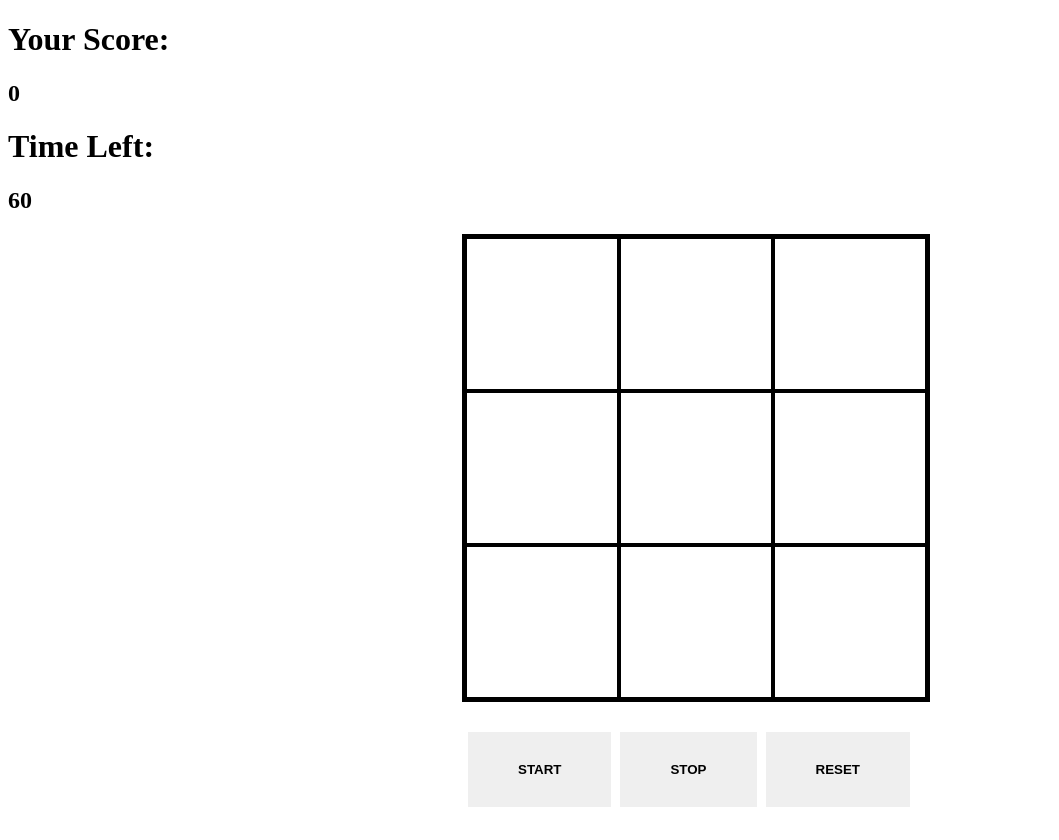
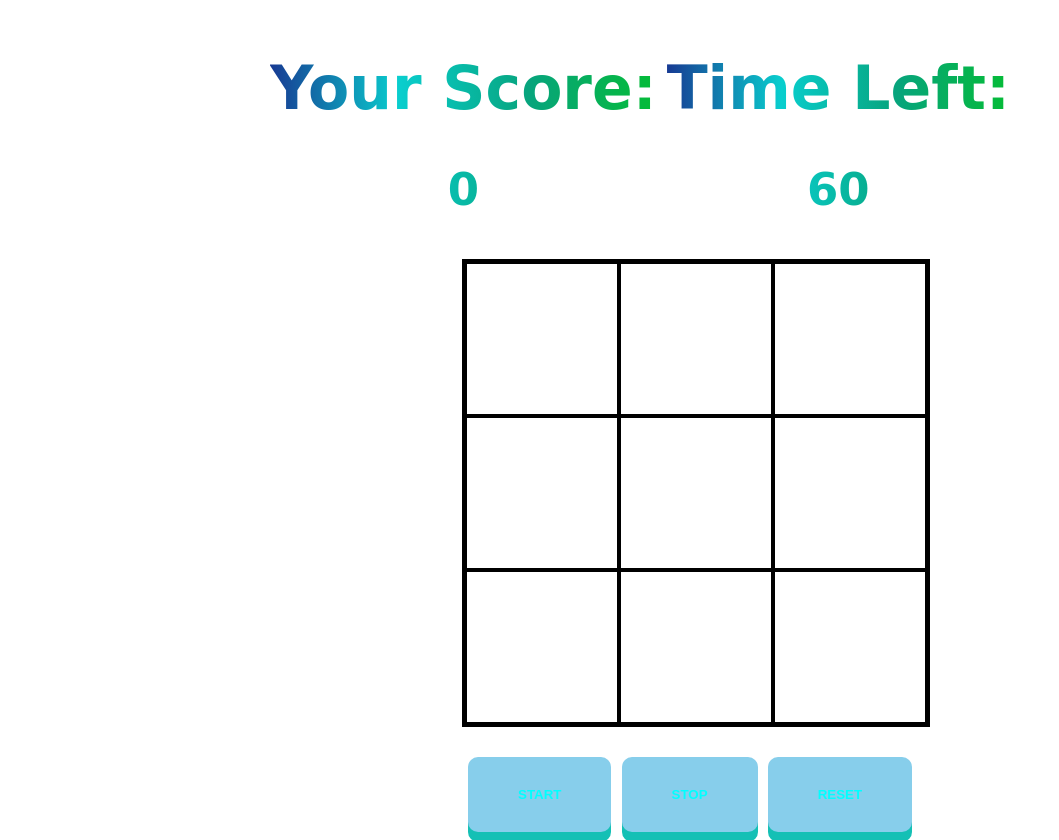
Before and after one commit to ShivSunder0006/Whac-a-mole, a plain HTML site: page index.html in a window 1280 px wide. Shown: the whole page, without its empty margins (0-1059 px from the left). Before the commit the page ends 815 px from the top, so only its background shows below. Drawn offline with Linux system fonts and the light colour scheme; a web font is replaced by a local one.

Commit message:
Update style.css

```diff
--- a/style.css
+++ b/style.css
@@ -1,5 +1,8 @@
 body{
     width: auto;
+    /* font-family: Verdana, Geneva, Tahoma, sans-serif; */
+    font-family: 'ADLaM Display', cursive;
+    font-family: 'Square Peg', cursive;
 }
 
 .grid{
@@ -8,7 +11,8 @@ body{
     display: flex;
     flex-wrap: wrap;
     border: 3px solid black;
-    margin: 0 453.5px 0 ;
+    margin: 0 453.5px 0;
+    cursor: crosshair;
 }
 
 .square{
@@ -21,6 +25,32 @@ body{
     background-image: url(mole.png);
 }
 
+.det{
+    display: flex;
+    justify-content: center;
+}
+
+.t,.b{
+    margin: 5px;
+    text-align:center;
+    /* padding: 10px; */
+    /* box-shadow: 5px 5px 5px black; */
+    /* size-adjust: auto; */
+    /* filter: drop-shadow(15px 15px 1px rgb(153, 231, 231)); */
+    font-size: 30px;
+    font-weight: bolder;
+}
+
+.t,.b{
+    background: linear-gradient(to right, #173a93,
+                    #09cece, #07a47d, #05bc36);
+            -webkit-text-fill-color: transparent;
+            -webkit-background-clip: text;
+}
+
+/* .b{
+    padding-left: 20px;
+} */
 .active{
     /* display: flex;
     justify-content: center;
@@ -40,3 +70,21 @@ body{
 #stop{
     margin-right: 5px;
 }
+
+button {
+    cursor:pointer;
+    border-radius: 10px;
+    color: aqua;
+    background-color: skyblue;
+    box-shadow: 0 10px rgb(20, 192, 181);
+}
+
+button:hover {
+    background-color: aquamarine;
+}
+
+button:active {
+    background-color: aquamarine;
+    box-shadow: 0 5px rgb(20, 192, 181);
+    transform: translateY(5px);
+}
```
